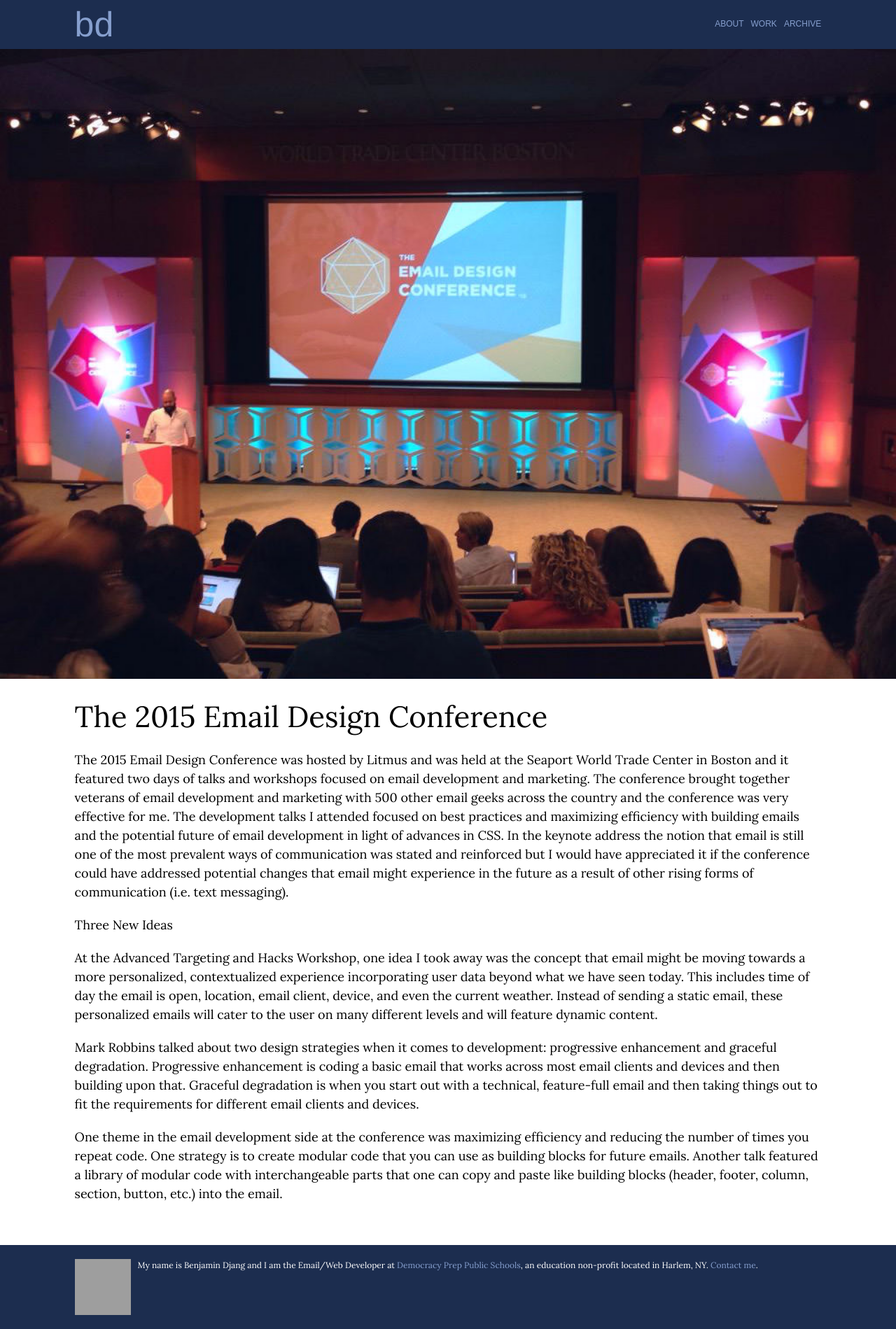
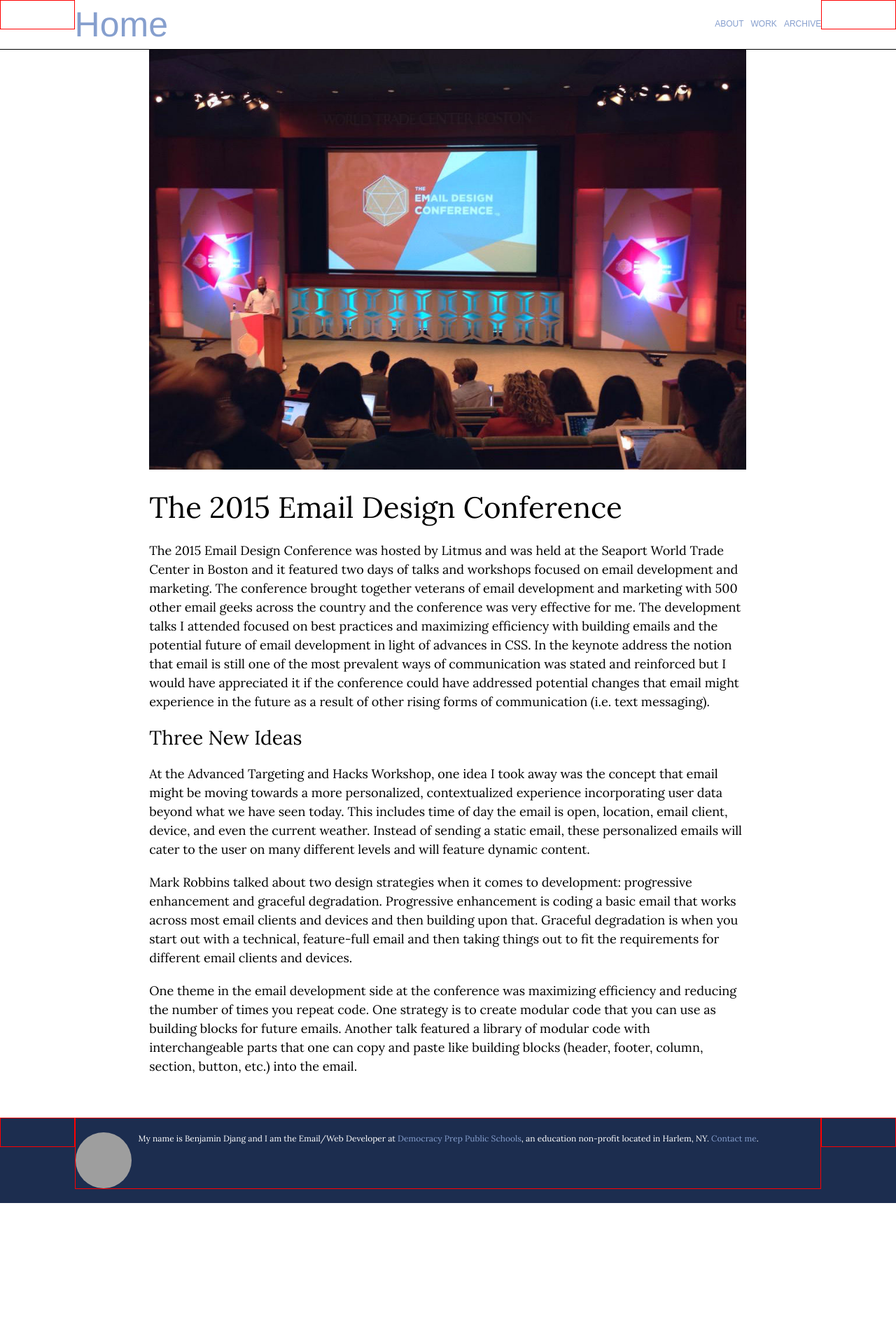
Before and after one commit to bdjang/benjamin-djang, a Jekyll site: the page built from index.html, in a window 1280 px wide. Shown: the whole page at 70% size. Built offline with Jekyll 4.4.1, drawn with Linux system fonts in a browser that asks for light colours; the list of posts is cut into pages by our own code; after the commit the page ends 1719 px from its top, so only the background shows below that; grey boxes are pictures that could not be loaded.

Commit message:
Change blog story widths, adjusted header

```diff
--- a/_includes/header.html
+++ b/_includes/header.html
@@ -4,7 +4,7 @@
         <div class="col-1-12 grid-pad"></div><!-- Left Column -->
 
         <div class="col-1-12 logo"><!-- LOGO -->
-            <div><a href="{{ site.url }}/">bd</a></div>
+            <div><a href="{{ site.url }}/">Home</a></div>
         </div>
 
         <nav class="col-9-12">
--- a/_posts/2015-09-07-tedc15.markdown
+++ b/_posts/2015-09-07-tedc15.markdown
@@ -13,7 +13,7 @@ The 2015 Email Design Conference
 
 The 2015 Email Design Conference was hosted by Litmus and was held at the Seaport World Trade Center in Boston and it featured two days of talks and workshops focused on email development and marketing. The conference brought together veterans of email development and marketing with 500 other email geeks across the country and the conference was very effective for me. The development talks I attended focused on best practices and maximizing efficiency with building emails and the potential future of email development in light of advances in CSS. In the keynote address the notion that email is still one of the most prevalent ways of communication was stated and reinforced but I would have appreciated it if the conference could have addressed potential changes that email might experience in the future as a result of other rising forms of communication (i.e. text messaging).
 
-Three New Ideas
+## Three New Ideas
 
 At the Advanced Targeting and Hacks Workshop, one idea I took away was the concept that email might be moving towards a more personalized, contextualized experience incorporating user data beyond what we have seen today. This includes time of day the email is open, location, email client, device, and even the current weather. Instead of sending a static email, these personalized emails will cater to the user on many different levels and will feature dynamic content.
 
--- a/_sass/_grids.scss
+++ b/_sass/_grids.scss
@@ -58,7 +58,7 @@
 }
 /* Creates red border around grids */
 [class*='grid-pad'] {
-	/*border: 1px solid red;*/
+	border: 1px solid red;
 }
 /* Opt-in outside padding */
 .grid-pad {
--- a/css/main.scss
+++ b/css/main.scss
@@ -88,23 +88,26 @@ img {
 	}
 }
 header, footer {
-	background-color: #1C2D4F;
-	color: #fff;
+	color: #ffffff;
 }
 
 header {
+	background-color: #ffffff;
+	border-bottom: 1px solid #000000;
 	nav ul li {
 		float: right;
 		margin: 28px 0 0 10px;
 	}
 }
 footer {
+	background-color: #1C2D4F;
 	margin-top: $pad;
 	p {
 		font-size: 12px;
 		line-height: 1.5em;
 	}
-	div img {
+	div img { /* Profile Image */
+		border-radius: 50%;
 		float: left;
 		margin: 0 10px 0 0;
 		width: 80px;
@@ -129,10 +132,10 @@ footer {
 }
 .blogStory {
 	p:nth-child(n+2) {
-		margin: $pad 8.33%; /* Added this code to accomodate post margins */
+		margin: $pad 0; /* Added this code to accomodate post margins */
 	}
 	h1 {
-		margin: $pad 8.33%;
+		margin: $pad 0;
 	}
 }
 .disabled {
@@ -297,10 +300,19 @@ footer {
 		width:100%;
 		padding:0;
 	}*/
+	.col-2-12 {
+		display: none;
+	}
+	.col-8-12 {
+		width: 100%;
+	}
 	h1 {
 		font-size: 34px;
 	}
-	.blogStory {
+	.blogStory article {
+		h1, p {
+			padding: 0 $pad;
+		}
 		h1 {
 			font-size: 26px;
 		}
--- a/index.html
+++ b/index.html
@@ -6,7 +6,9 @@ title: Home
 
 <div class="grid blogStory">
 
-  <article class="col-12-12"><!-- BLOG STORY -->
+  <article class="col-2-12">&nbsp;</article>
+
+  <article class="col-8-12"><!-- BLOG STORY -->
 
   <ul class="post-list">
     {% for post in paginator.posts %}
@@ -35,4 +37,6 @@ title: Home
 
   </article>
 
+  <article class="col-2-12">&nbsp;</article>
+
 </div>
```
